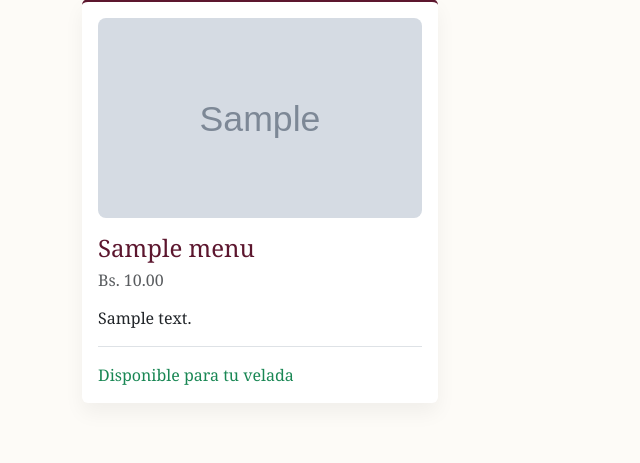
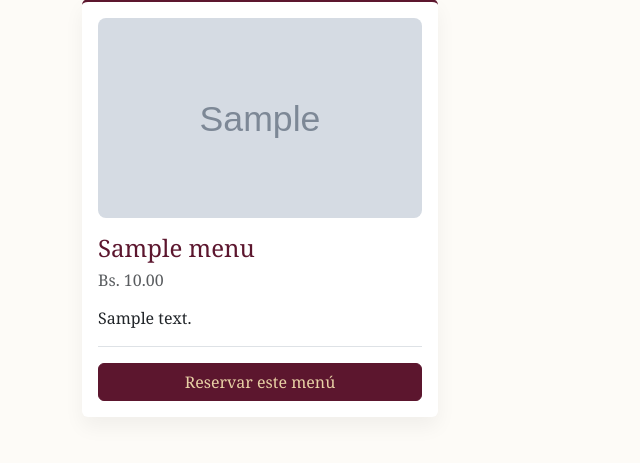
Before and after one commit to N3xum/sistema-reservas-cenas, a Flask app: page /menus in a window 1280 px wide. Shown: the part 205-668 px from the top of the page, without its empty margins (0-640 px from the left). Run offline with Flask 3, Linux system fonts and the light colour scheme; a user stored in the database is signed in; tables that the repository leaves empty hold one stand-in row (values such as "Sample post"); grey boxes marked "Sample" are stand-in pictures.

Commit message:
Se corrigio errores en la redirección a reserva de menús

```diff
--- a/app/templates/listar_menus.html
+++ b/app/templates/listar_menus.html
@@ -17,6 +17,7 @@
         {% for menu in menus %}
             <div class="col-md-4 mb-4">
                 <div class="card card-elegant h-100 p-3">
+
                     {% if menu.imagen_referencial %}
                         <img src="{{ url_for('static', filename='img/menus/' + menu.imagen_referencial) }}" class="card-img-top mb-3" alt="{{ menu.nombre_experiencia }}" style="height: 200px; object-fit: cover; border-radius: 8px;">
                     {% else %}
@@ -44,9 +45,9 @@
                             </div>
                         {% else %}
                             {% if menu.disponibilidad %}
-                                <span class="text-success"><i class="bi bi-check-circle"></i> Disponible para tu velada</span>
+                                <a href="{{ url_for('reserva_bp.crear_reserva', menu_id=menu.id) }}" class="btn btn-elegant w-100">Reservar este menú</a>
                             {% else %}
-                                <span class="text-muted">Temporalmente no disponible</span>
+                                <span class="text-muted d-block text-center">Temporalmente no disponible</span>
                             {% endif %}
                         {% endif %}
                     </div>
```
